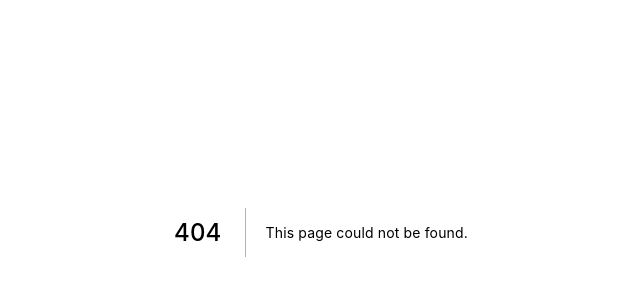
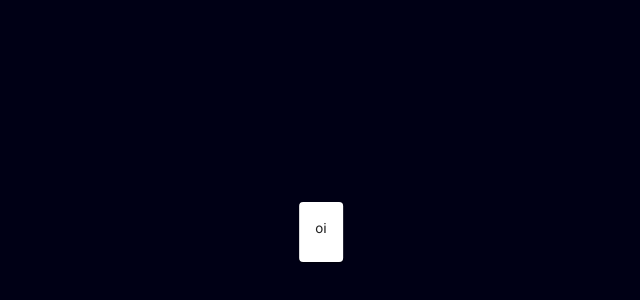
Before and after one commit to gabriel-Oak/gitgram, a Next.js app: page /login in a window 1280 px wide. Before the commit this address had no page. Shown: the part 168-468 px from the top of the page, without its empty margins (319-959 px from the left). Built offline with nearby package versions, Linux system fonts and the light colour scheme.

Commit message:
login base

```diff
--- a/pages/_app.tsx
+++ b/pages/_app.tsx
@@ -1,4 +1,3 @@
-/* eslint-disable react/jsx-props-no-spreading */
 import { CssBaseline, ThemeProvider } from '@material-ui/core';
 import Head from 'next/head';
 import { FC } from 'react';
--- /dev/null
+++ b/pages/login.tsx
@@ -0,0 +1,16 @@
+import React from 'react';
+import LoginCard from '../src/components/login/loginCard';
+
+// import { Container } from './styles';
+
+const Login: React.FC = () => {
+  return <LoginCard />;
+}
+
+export default Login;
+
+export const getStaticProps = () => {
+  return {
+    props: {}
+  }
+}
--- /dev/null
+++ b/src/components/login/loginCard/index.tsx
@@ -0,0 +1,18 @@
+import { Card, CardContent } from '@material-ui/core';
+import React from 'react';
+import useStyles from './styles';
+
+// import { Container } from './styles';
+
+const LoginCard: React.FC = () => {
+  const classes = useStyles();
+  return (
+    <Card className={classes.root}>
+      <CardContent>
+        oi
+      </CardContent>
+    </Card>
+  );
+}
+
+export default LoginCard;
--- /dev/null
+++ b/src/components/login/loginCard/styles.ts
@@ -0,0 +1,12 @@
+import { makeStyles } from "@material-ui/core";
+
+const useStyles = makeStyles({
+    root: {
+      position: 'absolute',
+      top: '50%',
+      left: '50%',
+      transform: 'translate(-50%, -50%)'
+    }
+});
+
+export default useStyles;
```
Also changed, not shown: 1 other file (tests, documents, lock files or other folders).
